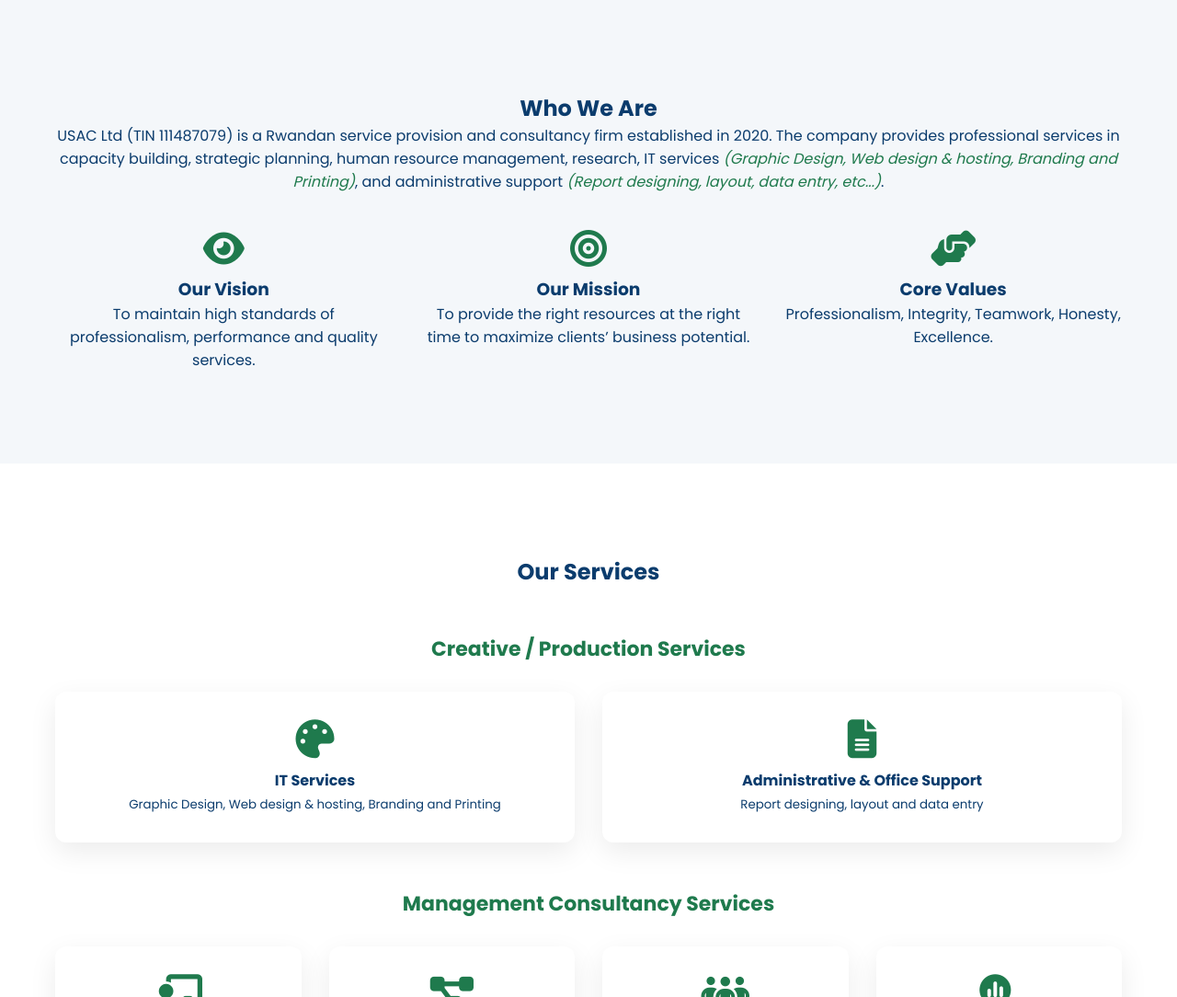
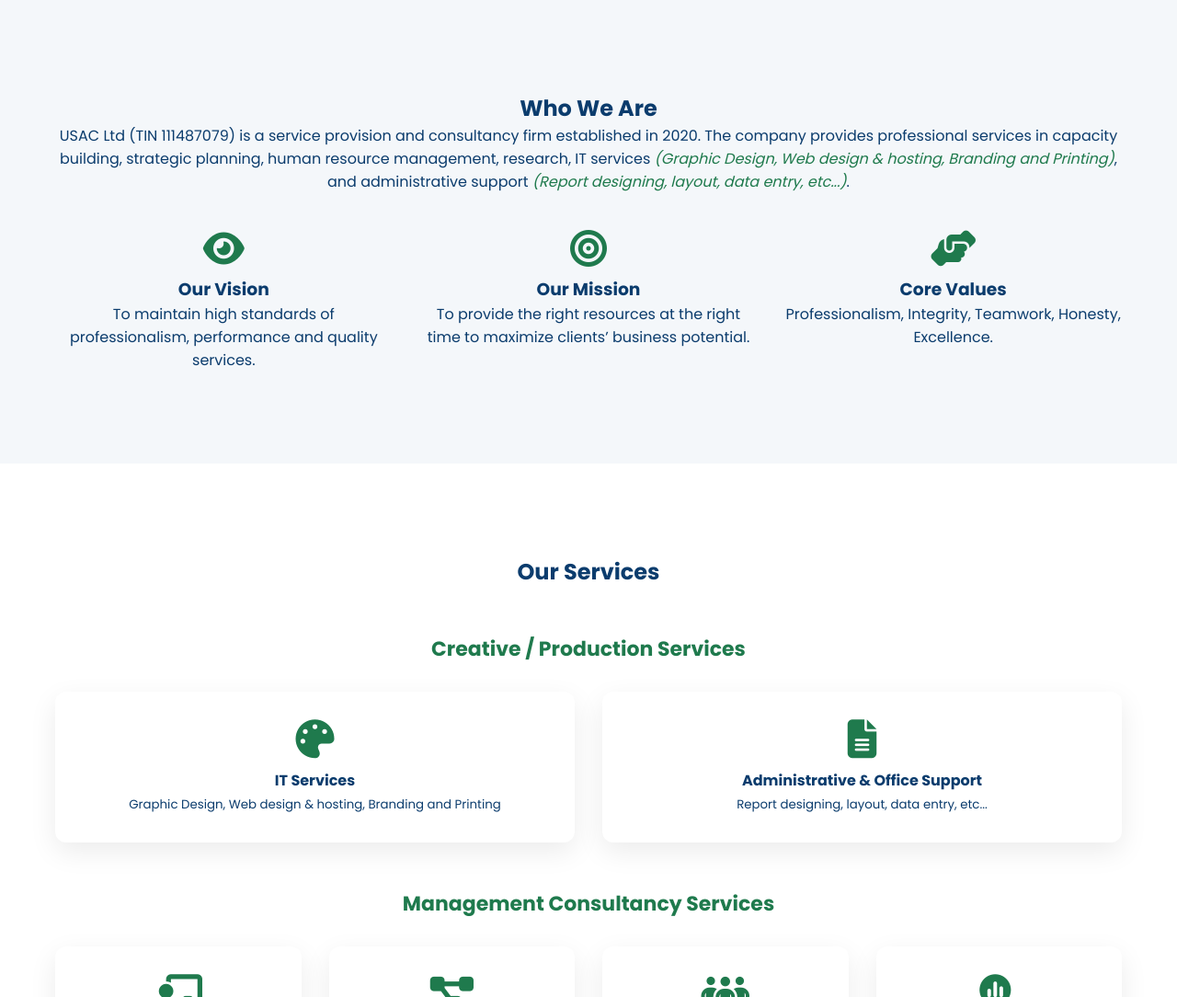
Before and after one commit to usac-ltd/usac.rw, a plain HTML site: page index.html in a window 1280 px wide. Shown: the part 800-1884 px from the top of the page at 92% size. Drawn offline with Linux system fonts and the light colour scheme.

Commit message:
Update index.html

```diff
--- a/index.html
+++ b/index.html
@@ -33,7 +33,7 @@
 
 <section id="about" class="section light">
 <h2>Who We Are</h2>
-<p>USAC Ltd (TIN 111487079) is a Rwandan service provision and consultancy firm established in 2020. The company provides professional services in capacity building, strategic planning,
+<p>USAC Ltd (TIN 111487079) is a service provision and consultancy firm established in 2020. The company provides professional services in capacity building, strategic planning,
   human resource management, research, IT services <em>(Graphic Design, Web design & hosting, Branding and Printing)</em>, and administrative support <em>(Report designing, layout, data entry, etc...)</em>.</p>
 
 <div class="values">
@@ -49,7 +49,7 @@
 <h3 class="service-title">Creative / Production Services</h3>
 <div class="cards">
   <div class="card"><i class="fa-solid fa-palette"></i><h4>IT Services</h4><small>Graphic Design, Web design & hosting, Branding and Printing</small></div>
-  <div class="card"><i class="fa-solid fa-file-lines"></i><h4>Administrative & Office Support</h4><small>Report designing, layout and data entry</small></div>
+  <div class="card"><i class="fa-solid fa-file-lines"></i><h4>Administrative & Office Support</h4><small>Report designing, layout, data entry, etc...</small></div>
 </div>
 
 <h3 class="service-title">Management Consultancy Services</h3>
```
